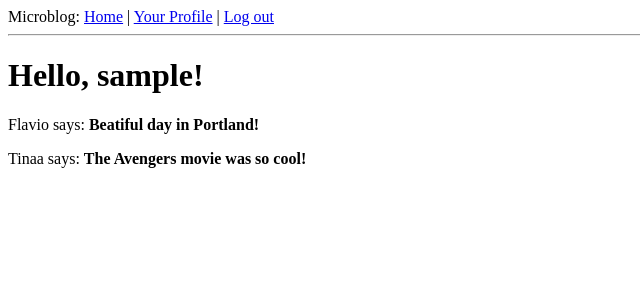
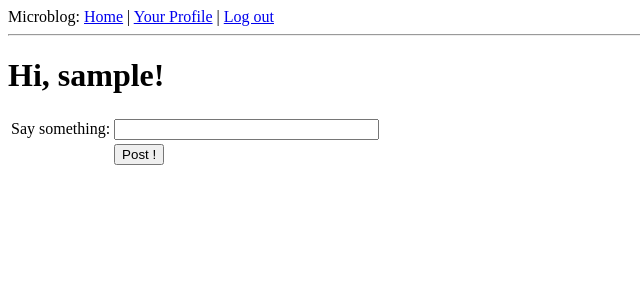
Before and after one commit to Charliiee/blog, a Flask app: page / in a window 1280 px wide. Shown: the top 300 px of the page, without its empty margins (0-640 px from the left). Run offline with Flask 2, Linux system fonts and the light colour scheme; the visitor is signed in with stand-in values (Sample User, id 1); data comes from the database, SQL or seed files in the repository; data that the repository does not hold is empty; parts of the project's set-up code (start-up, migrations or seed data) failed here and were passed over.

Commit message:
add post functionality

```diff
--- a/app/forms.py
+++ b/app/forms.py
@@ -34,6 +34,10 @@ class LoginForm(Form):
     remember_me = BooleanField('Remember Me', default=False)
 
 
+class PostForm(Form):
+    post = StringField('post', validators=[InputRequired(), Length(max=140)])
+
+
 class RegisterForm(Form):
     username = StringField('User name', validators=[InputRequired()])
     email = StringField('Email', validators=[InputRequired()])
--- a/app/models.py
+++ b/app/models.py
@@ -71,7 +71,7 @@ class User(UserMixin, db.Model):
         if User.query.filter_by(username=username).first() is None:
             return username
         query = User.query.filter(User.username.startswith(username))
-        new_username = query.order_by('username desc').first().username
+        new_username = query.order_by(User.username.desc()).first().username
         # example -> 0; example3 -> 3
         last_version = int(new_username.split(username)[-1] or 0)
         last_version += 1
--- a/app/templates/index.html
+++ b/app/templates/index.html
@@ -2,9 +2,28 @@
 
 {% block content %}
 	{% if current_user.is_authenticated %}
-		<h1>Hello, {{ current_user.username }}!</h1>
+		<h1>Hi, {{ current_user.username }}!</h1>
+		<form action="" method="post" name="post">
+			{{ form.hidden_tag() }}
+			<table>
+				<tr>
+					<td>Say something:</td>
+					<td>{{ form.post(size=30, maxlength=140) }}</td>
+					<td>
+					{% for error in form.post.errors %}
+						<span style="color: red;">[{{ error }}]</span>
+					{% endfor %}
+					</td>
+				</tr>
+				<tr>
+					<td></td>
+					<td><input type="submit" value="Post !"></td>
+					<td></td>
+				</tr>
+			</table>
+		</form>
 	{% else %}
-		<h1>Hello, User!</h1>
+		<h1>Welcome Anonymous Guy!</h1>
 	{% endif %}
 	{% for post in posts %}
 	<div>
--- a/app/views.py
+++ b/app/views.py
@@ -6,8 +6,8 @@ from flask.ext.login import (login_user, logout_user,
                              current_user, login_required)
 
 from . import app, db, login_manager
-from .forms import EditForm, LoginForm, RegisterForm
-from .models import User
+from .forms import EditForm, LoginForm, PostForm, RegisterForm
+from .models import Post, User
 from .oauth import OAuthSignIn
 
 
@@ -57,22 +57,26 @@ def follow(username):
     return redirect(url_for('user', username=username))
 
 
-@app.route('/')
-@app.route('/index')
+@app.route('/', methods=['GET', 'POST'])
+@app.route('/index', methods=['GET', 'POST'])
 # @login_required
 def index():
-    user = g.user
-    posts = [
-        {
-            'author': {'username': "Flavio"},
-            'body': "Beatiful day in Portland!"
-        },
-        {
-            'author': {'username': "Tinaa"},
-            'body': "The Avengers movie was so cool!"
-        }
-    ]
-    return render_template('index.html', title='Home', user=user, posts=posts)
+    form = PostForm()
+    if form.validate_on_submit():
+        post = Post(body=form.post.data,
+                    timestamp=datetime.utcnow(), author=g.user)
+        db.session.add(post)
+        db.session.commit()
+        flash('Your post is now live!')
+        return redirect(url_for('index'))
+    if not g.user.is_anonymous and g.user.is_authenticated:
+        posts = g.user.followed_posts().all()
+    else:
+        posts = Post.query.order_by(Post.timestamp.desc()).limit(50).all()
+    return render_template('index.html',
+                            title='Home',
+                            form=form,
+                            posts=posts)
 
 
 @login_manager.user_loader
```
